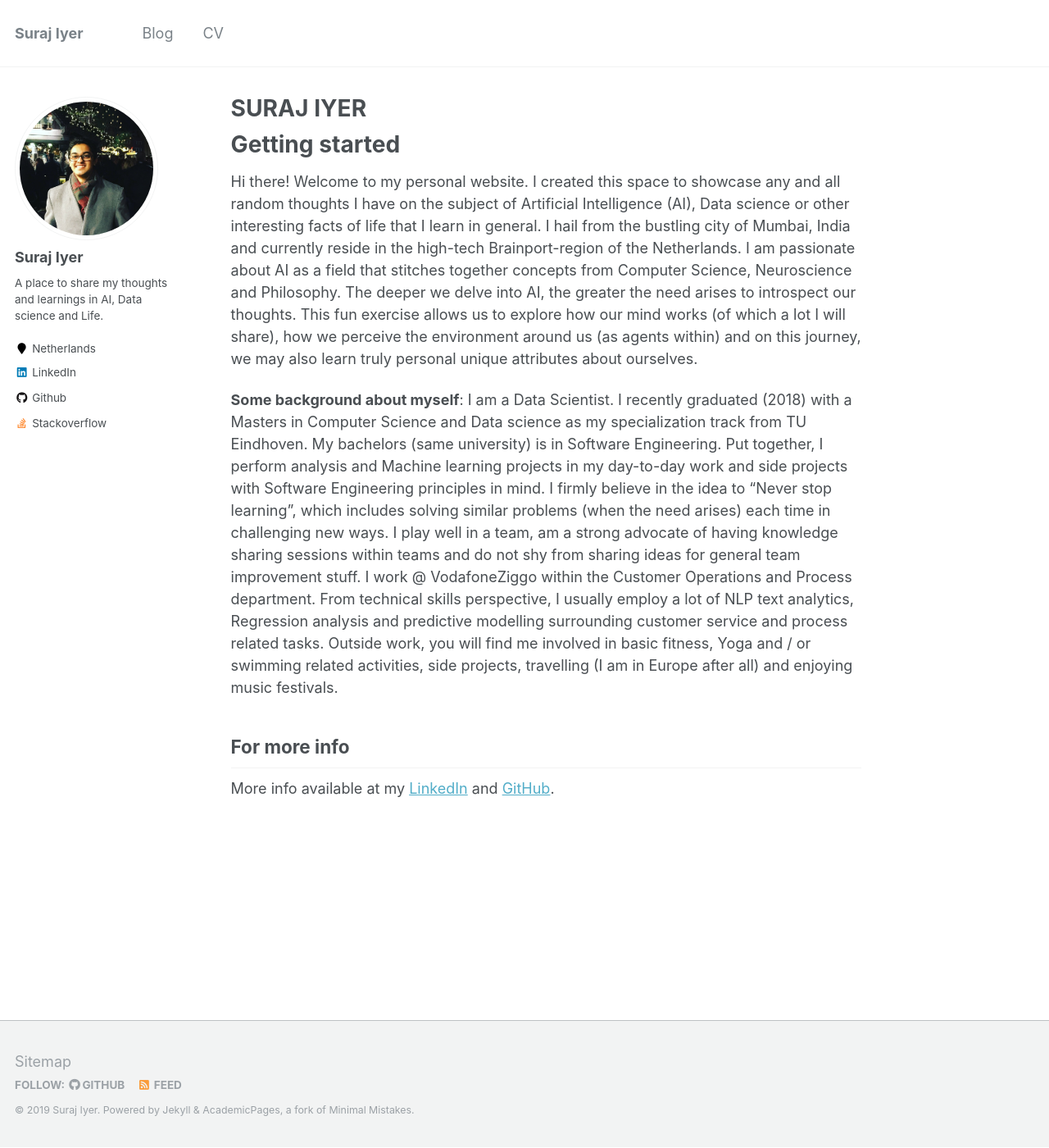
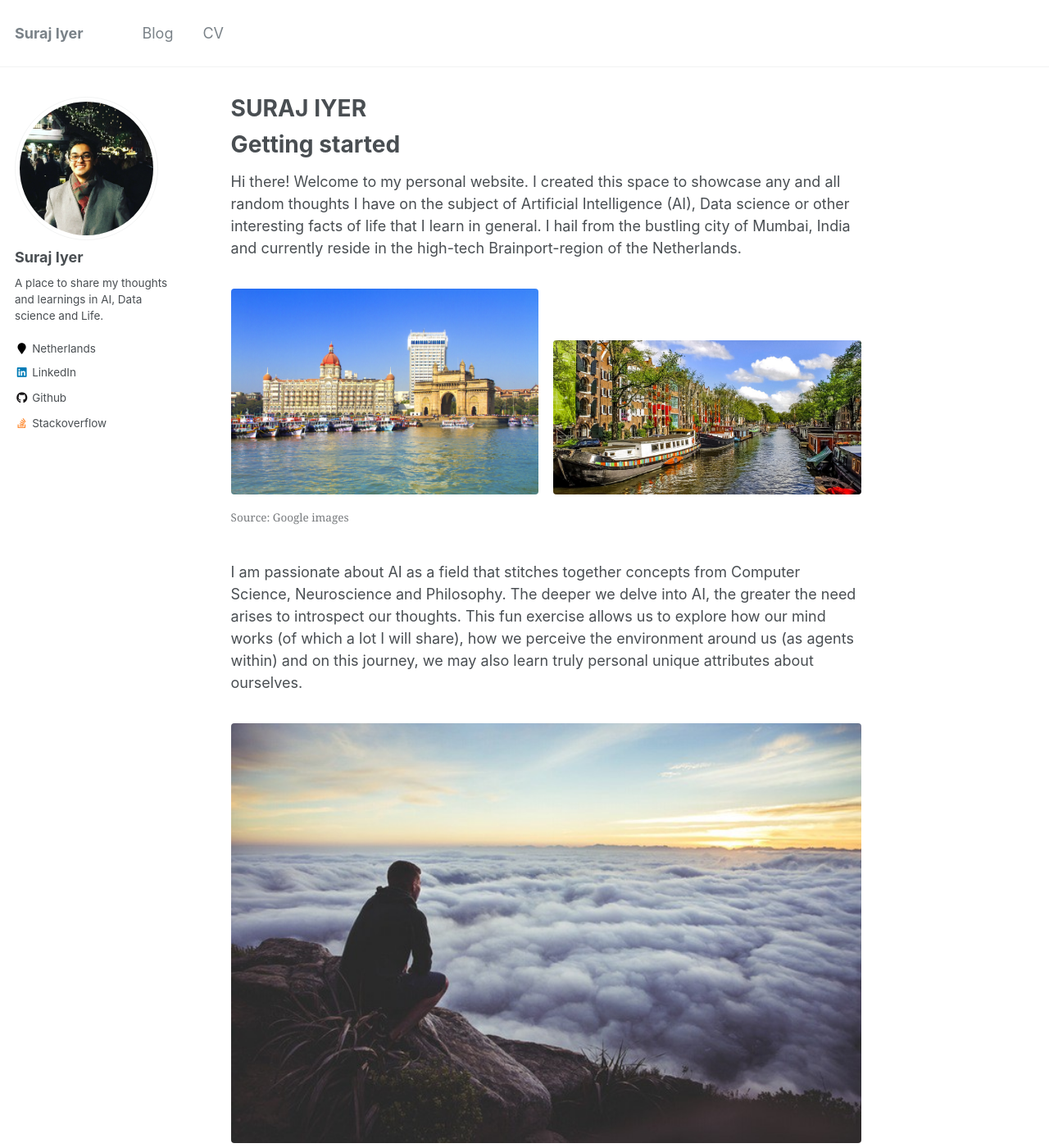
Before and after one commit to surajiyer/surajiyer.github.io, a Jekyll site: the page built from _pages/about.md, in a window 1280 px wide and 1400 px high. Shown: the whole window at 82% size. Built offline with Jekyll 4.4.1, drawn with Linux system fonts in a browser that asks for light colours; some of the changed text lies outside the part shown.

Commit message:
Updated the about me page

```diff
--- a/_pages/about.md
+++ b/_pages/about.md
@@ -11,9 +11,27 @@ redirect_from:
 Getting started
 ======
 
-Hi there! Welcome to my personal website. I created this space to showcase any and all random thoughts I have on the subject of Artificial Intelligence (AI), Data science or other interesting facts of life that I learn in general. I hail from the bustling city of Mumbai, India and currently reside in the high-tech Brainport-region of the Netherlands. I am passionate about AI as a field that stitches together concepts from Computer Science, Neuroscience and Philosophy. The deeper we delve into AI, the greater the need arises to introspect our thoughts. This fun exercise allows us to explore how our mind works (of which a lot I will share), how we perceive the environment around us (as agents within) and on this journey, we may also learn truly personal unique attributes about ourselves.
+Hi there! Welcome to my personal website. I created this space to showcase any and all random thoughts I have on the subject of Artificial Intelligence (AI), Data science or other interesting facts of life that I learn in general. I hail from the bustling city of Mumbai, India and currently reside in the high-tech Brainport-region of the Netherlands.
+
+<figure class="half" style="align-items: flex-end">
+    <img width="500" height="300" src="/images/mumbai.jpg">
+    <img width="500" height="300" src="/images/amsterdam.jpg">
+    <figcaption>Source: Google images</figcaption>
+</figure>
+
+I am passionate about AI as a field that stitches together concepts from Computer Science, Neuroscience and Philosophy. The deeper we delve into AI, the greater the need arises to introspect our thoughts. This fun exercise allows us to explore how our mind works (of which a lot I will share), how we perceive the environment around us (as agents within) and on this journey, we may also learn truly personal unique attributes about ourselves.
+
+<figure class="align-center">
+    <img width="500" height="300" src="/images/introspection.jpg">
+    <figcaption>Source: Google images</figcaption>
+</figure>
 
 **Some background about myself**: I am a Data Scientist. I recently graduated (2018) with a Masters in Computer Science and Data science as my specialization track from TU Eindhoven. My bachelors (same university) is in Software Engineering. Put together, I perform analysis and Machine learning projects in my day-to-day work and side projects with Software Engineering principles in mind. I firmly believe in the idea to "Never stop learning", which includes solving similar problems (when the need arises) each time in challenging new ways. I play well in a team, am a strong advocate of having knowledge sharing sessions within teams and do not shy from sharing ideas for general team improvement stuff. I work @ VodafoneZiggo within the Customer Operations and Process department. From technical skills perspective, I usually employ a lot of NLP text analytics, Regression analysis and predictive modelling surrounding customer service and process related tasks. Outside work, you will find me involved in basic fitness, Yoga and / or swimming related activities, side projects, travelling (I am in Europe after all) and enjoying music festivals.
+
+<figure class="align-center">
+    <img width="500" height="300" src="/images/neverstoplearning.jpg">
+    <figcaption>Source: Google images</figcaption>
+</figure>
 
 For more info
 ------
```
Also changed, not shown: images/amsterdam.jpg (added), images/introspection.jpg (added), images/mumbai.jpg (added), images/neverstoplearning.jpg (added).
